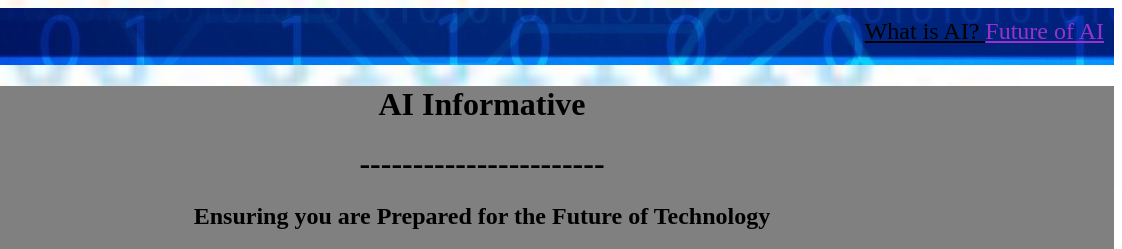
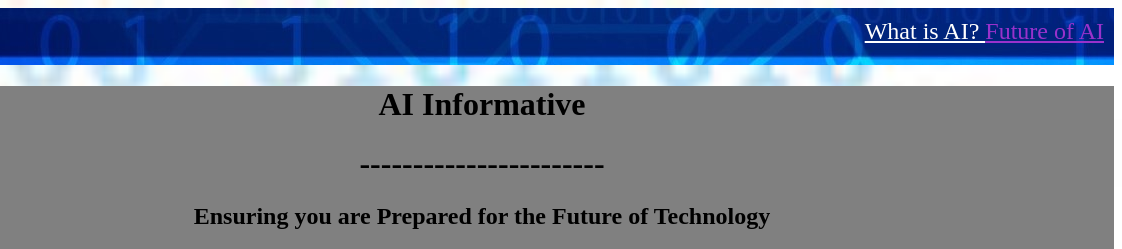
Before and after one commit to Mjohn572/MRU-W24-HTML-Assignment-2, a plain HTML site: page index.html in a window 1280 px wide. In both pictures the pointer is over the link "What is AI?". Shown: the top 249 px of the page, 158-1280 px from the left. Drawn offline with Linux system fonts and the light colour scheme.

Commit message:
modified:   PageStyle.css 	modified:   index.html 	modified:   index.html

```diff
--- a/PageStyle.css
+++ b/PageStyle.css
@@ -54,7 +54,7 @@ a:visited {
 }
 
 a:hover {
-   color: Black;
+   color: white;
 }
 
 @media screen and (max-width: 590px) {
```
Also changed, not shown: index.html (+1 -7 lines).
